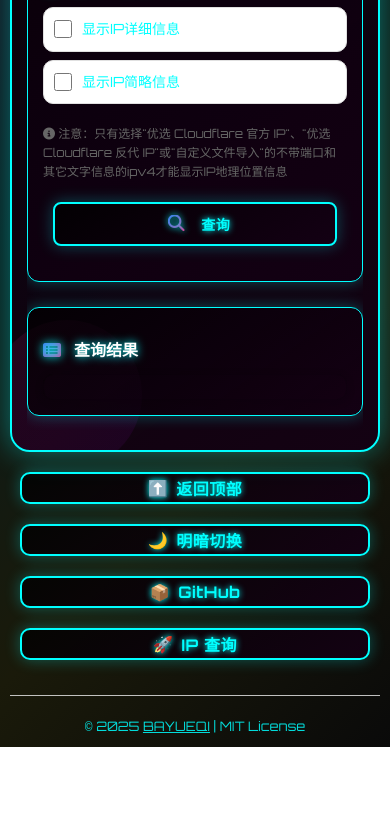
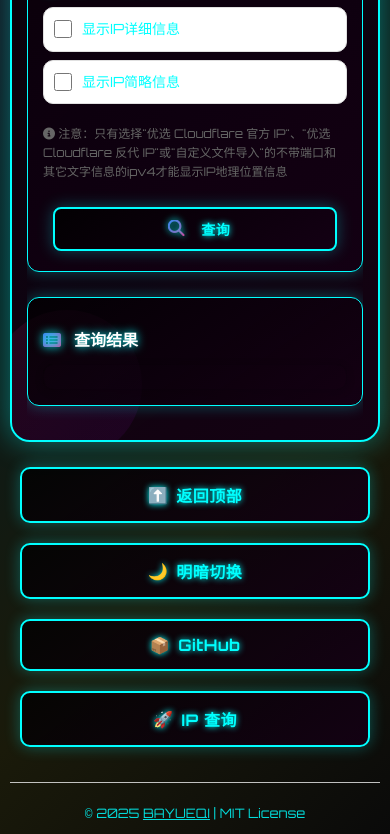
Before and after one commit to BAYUEQI/ZQ-IpSpeed, a website: page public/index.html in a window 390 px wide. Shown: the part 664-1498 px from the top of the page. Before the commit the page ends 1411 px from the top, so only its background shows below. Drawn offline with Linux system fonts and the light colour scheme.

Commit message:
Update styles.css

```diff
--- a/public/styles.css
+++ b/public/styles.css
@@ -362,15 +362,16 @@ h1 i, h2 i, h3 i {
 
 .button-container {
     display: flex;
-    gap: 16px;
-}
-
-.cyber-button {
-    flex: 1 1 0;
+    width: 100%;
+    max-width: 900px;
+    margin: 30px auto 0 auto;
+    gap: 12px;
+    justify-content: center;
+}
+
+.button-container .cyber-button {
+    flex: 1;
     min-width: 0;
-    text-align: center;
-    justify-content: center;
-    box-sizing: border-box;
 }
 
 button {
@@ -1791,3 +1792,22 @@ button:hover i {
         border-radius: 10px;
     }
 }
+
+@media (max-width: 900px) {
+  .button-container {
+    max-width: 100%;
+  }
+}
+
+@media (max-width: 768px) {
+  .button-container {
+    flex-direction: column;
+    gap: 10px;
+    width: 100%;
+    margin: 20px 0 0 0;
+  }
+  .button-container .cyber-button {
+    width: 100%;
+    flex: unset;
+  }
+}
```
